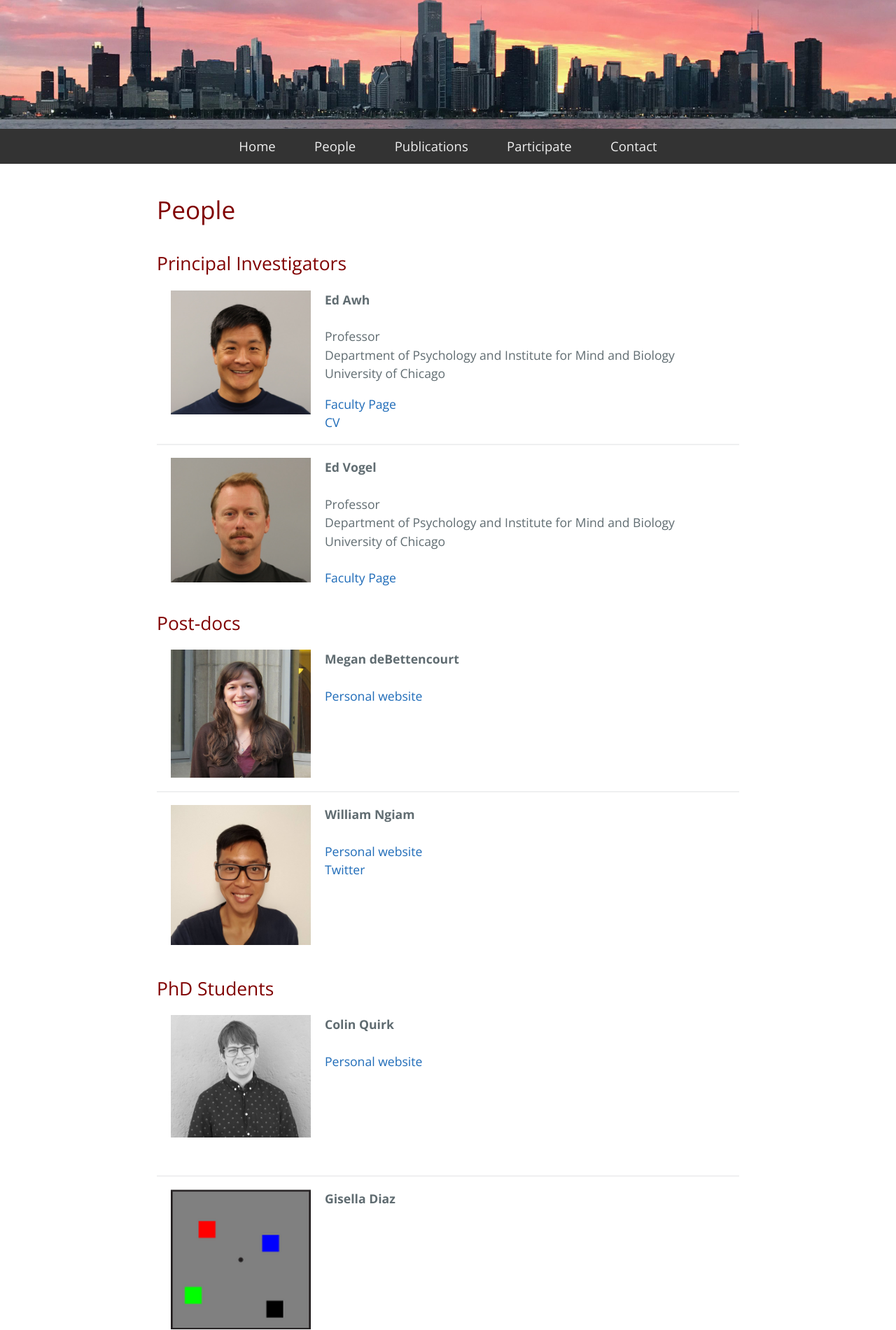
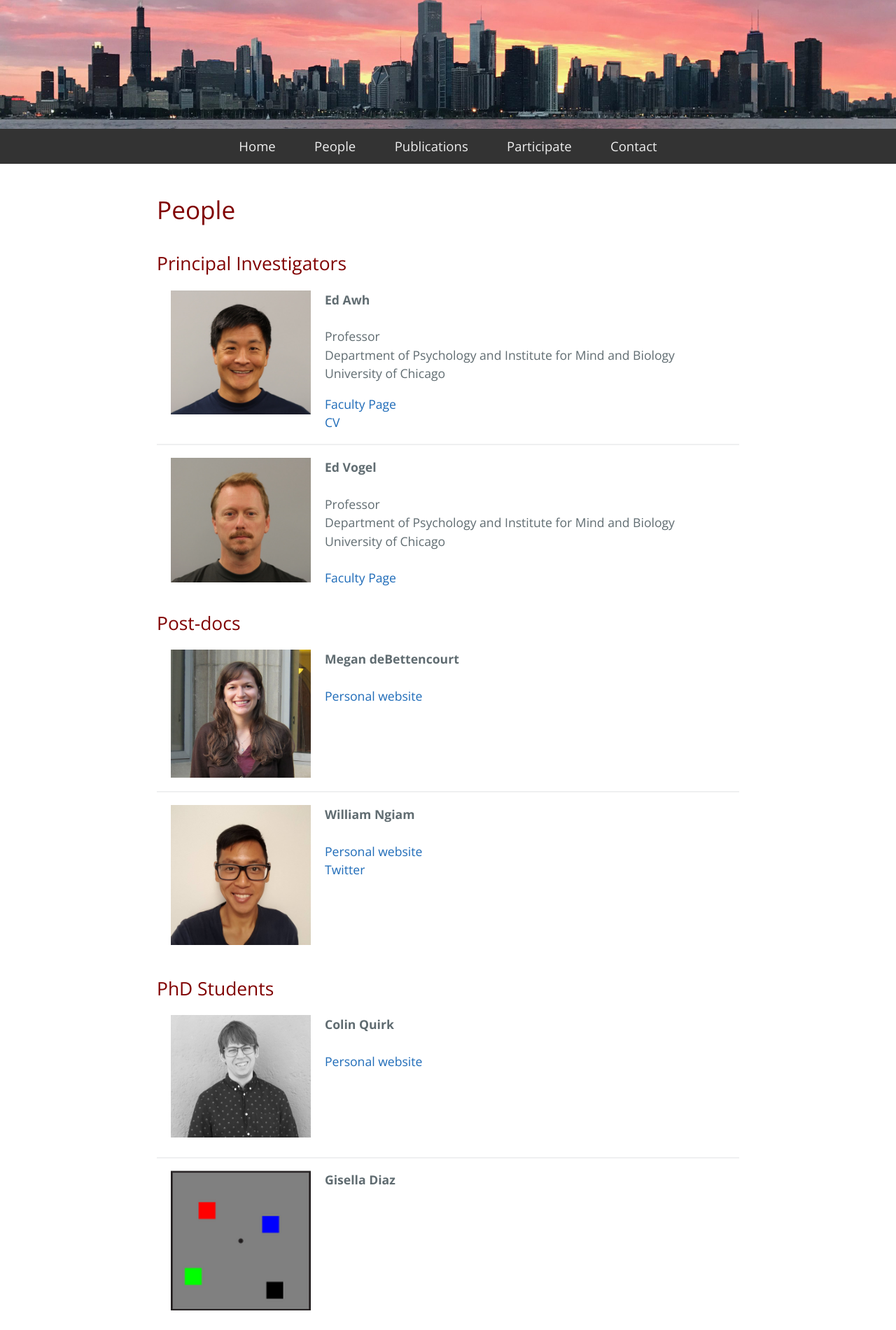
Before and after one commit to AwhVogelLab/awhvogellab.github.io, a Jekyll site: the page built from people.md, in a window 1280 px wide. Shown: the part 39-1939 px from the top of the page at 70% size. Built offline with Jekyll 4.4.1, drawn with Linux system fonts in a browser that asks for light colours; our own code applies the rules of GitHub Pages for plain Markdown files; grey boxes are pictures that could not be loaded.

Commit message:
even more spacing corrections

```diff
--- a/people.md
+++ b/people.md
@@ -47,7 +47,7 @@ University of Chicago  <br>
 <br>
 <br>
 <br>
-<br>
+<!-- <br> -->
 
 ---
 ![Gisella](/files/images/squares.png){: .image-left}**Gisella Diaz** <br>
@@ -74,12 +74,13 @@ University of Chicago  <br>
 <br>
 <br>
 <br>
-<br>
+<!-- <br> -->
 
 ---
 ![Henry](/files/images/henry.jpg){: .image-left}**Henry Jones** <br>
 <br>
 [Twitter](https://twitter.com/IndianaJonesSr/)
+<br>
 <br>
 <br>
 <br>
@@ -99,7 +100,7 @@ University of Chicago  <br>
 <br>
 <br>
 <br>
-<br>
+<!-- <br> -->
 
 
 ---
```
